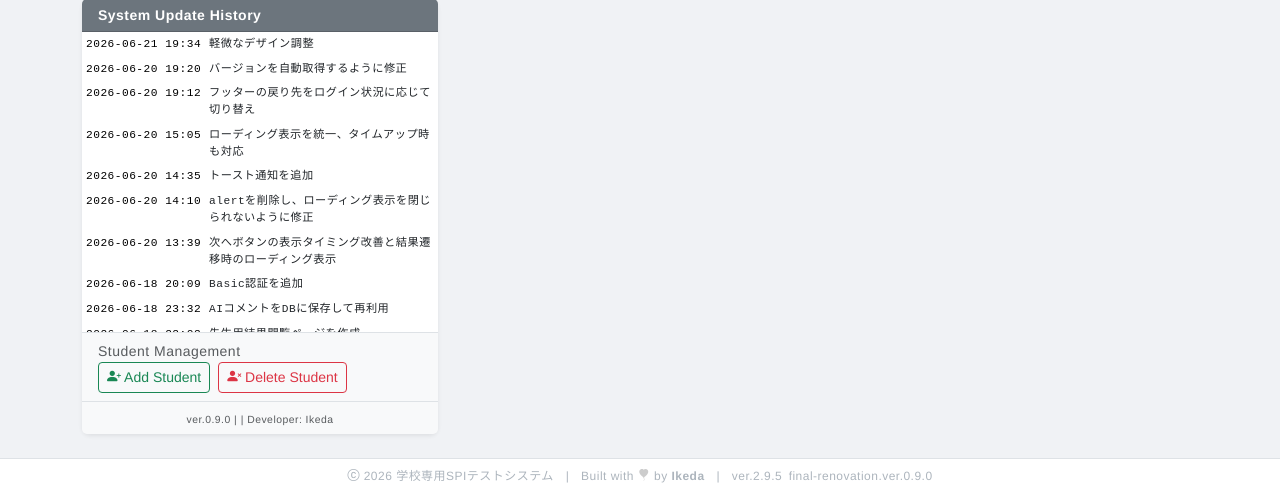
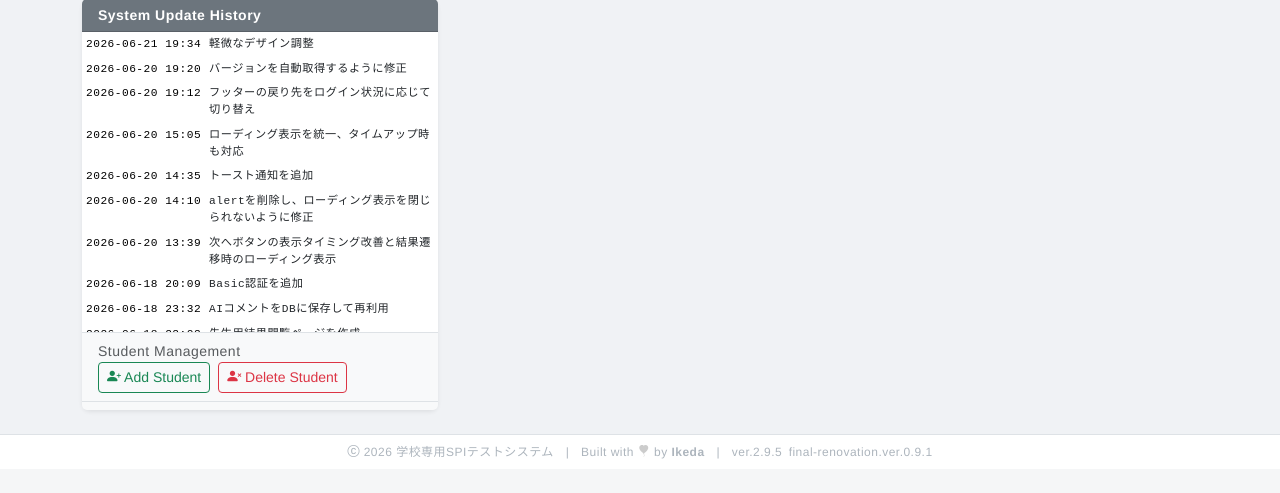
Before and after one commit to Mindboks/SPI_WEB_Test_System, a Flask app: page /teacher/admin in a window 1280 px wide. Shown: the part 826-1319 px from the top of the page. After the commit the page ends 1285 px from the top, so only its background shows below. Run offline with Flask 3, Linux system fonts and the light colour scheme; the visitor is signed in with stand-in values (Sample User, id 1); data that the repository does not hold is empty; some libraries are stand-ins or nearby versions.

Commit message:
final-renovation.Version0.9.1

```diff
--- a/app.py
+++ b/app.py
@@ -56,7 +56,7 @@ app.config.update(
 
 
 # ========== バージョン情報 ==========
-APP_VERSION = "0.9.0"
+APP_VERSION = "0.9.1"
 
 # ========== 全テンプレートにバージョンを渡す ==========
 @app.context_processor
--- a/templates/admin.html
+++ b/templates/admin.html
@@ -115,7 +115,7 @@
             <div class="card-footer bg-light py-2 border-top">
                 <div class="d-flex justify-content-between align-items-center flex-wrap">
                     <span class="small text-muted">Student Management</span>
-                    <div class="d-flex gap-2">
+                    <div class="d-flex justify-content-end gap-2">
                         <button onclick="showDummyMessage('登録')" class="btn btn-sm btn-outline-success">
                             <i class="bi bi-person-plus-fill"></i>  Add Student
                         </button>
@@ -127,7 +127,7 @@
             </div>
             <div class="card-footer bg-light py-1 text-center border-top">
                 <small class="text-muted" style="font-size: 0.65rem;">
-                    ver.{{ app_version }} | | Developer: Ikeda
+                    <!-- 右側：テスト一覧 + 受験結果 -->
                 </small>
             </div>
         </div>
```
